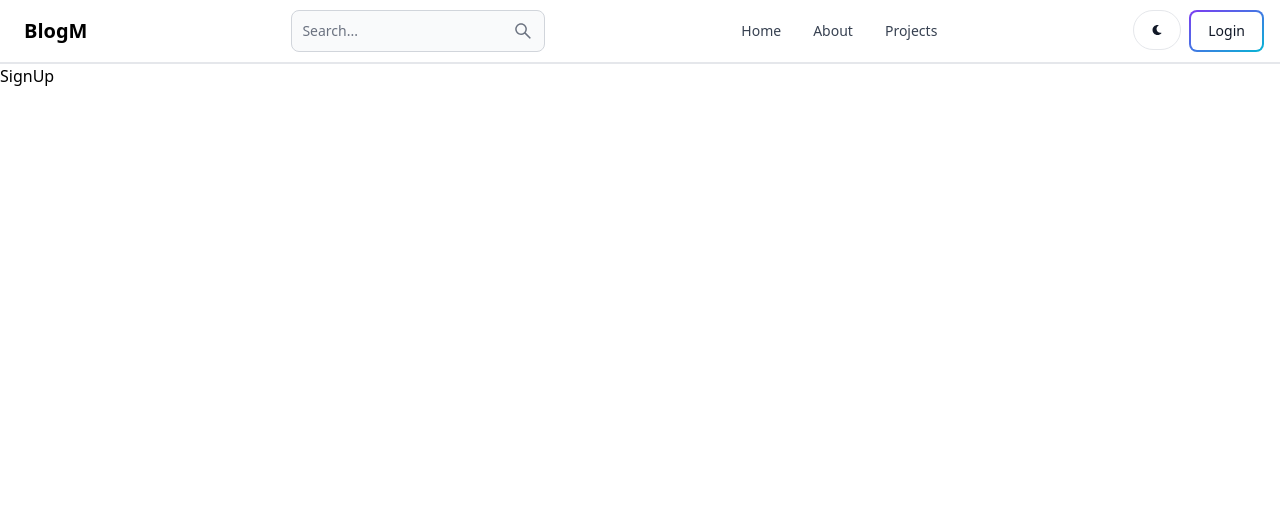
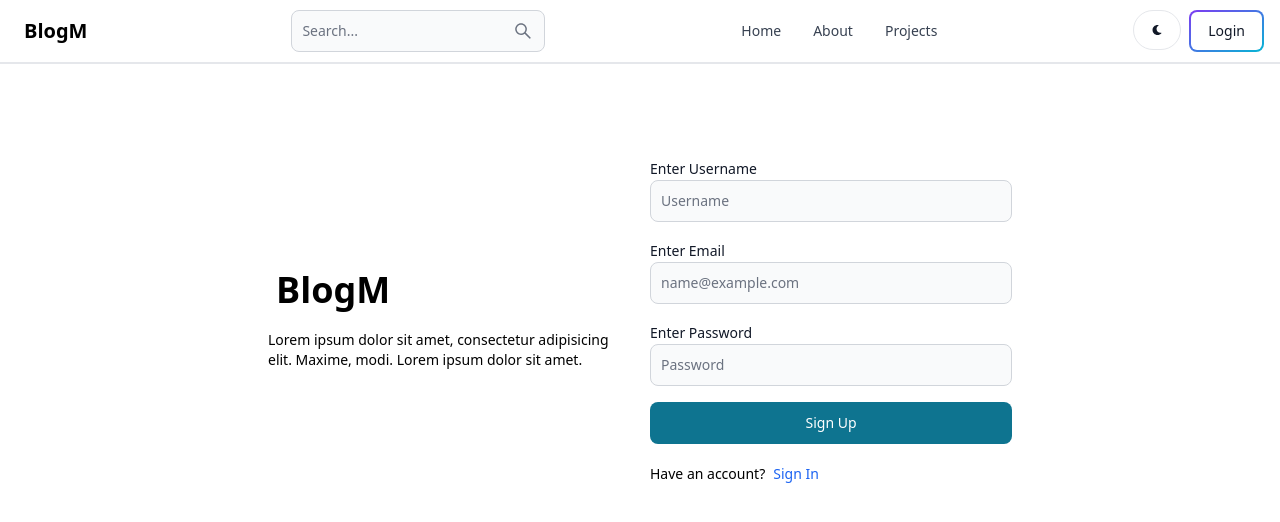
Before and after one commit to timmileyin01/mernblog, a React (Vite) app in the folder client/: page /sign-up in a window 1280 px wide. Shown: the top 522 px of the page. Built offline with nearby package versions, Linux system fonts and the light colour scheme.

Commit message:
Complete Sign Up UI

```diff
--- a/client/src/pages/SignUp.jsx
+++ b/client/src/pages/SignUp.jsx
@@ -1,7 +1,46 @@
-import React from 'react'
+import { Button, Label, TextInput } from "flowbite-react";
+import React from "react";
+import { Link } from "react-router-dom";
 
 export default function SignUp() {
   return (
-    <div>SignUp</div>
-  )
+    <div className="min-h-screen mt-20">
+      <div className="flex gap-5 p-3 max-w-3xl mx-auto flex-col md:flex-row md:items-center">
+        {/* left side */}
+        <div className="flex-1">
+          <Link to="/" className="font-bold dark:text-white text-4xl">
+            <span className="px-2 py-1">BlogM</span>
+          </Link>
+          <p className="text-sm mt-5">
+            Lorem ipsum dolor sit amet, consectetur adipisicing elit. Maxime,
+            modi. Lorem ipsum dolor sit amet.
+          </p>
+        </div>
+        {/* right side */}
+        <div className="flex-1">
+          <form className="flex flex-col gap-4">
+            <div>
+              <Label value="Enter Username" />
+              <TextInput type="text" placeholder="Username" id="username" />
+            </div>
+            <div>
+              <Label value="Enter Email" />
+              <TextInput type="text" placeholder="name@example.com" id="email" />
+            </div>
+            <div>
+              <Label value="Enter Password" />
+              <TextInput type="text" placeholder="Password" id="password" />
+            </div>
+            <Button type="submit">Sign Up</Button>
+          </form>
+          <div className="flex gap-2 text-sm mt-5">
+            <span>Have an account?</span>
+            <Link to="/sign-in" className="text-blue-600">
+              Sign In
+            </Link>
+          </div>
+        </div>
+      </div>
+    </div>
+  );
 }
```
